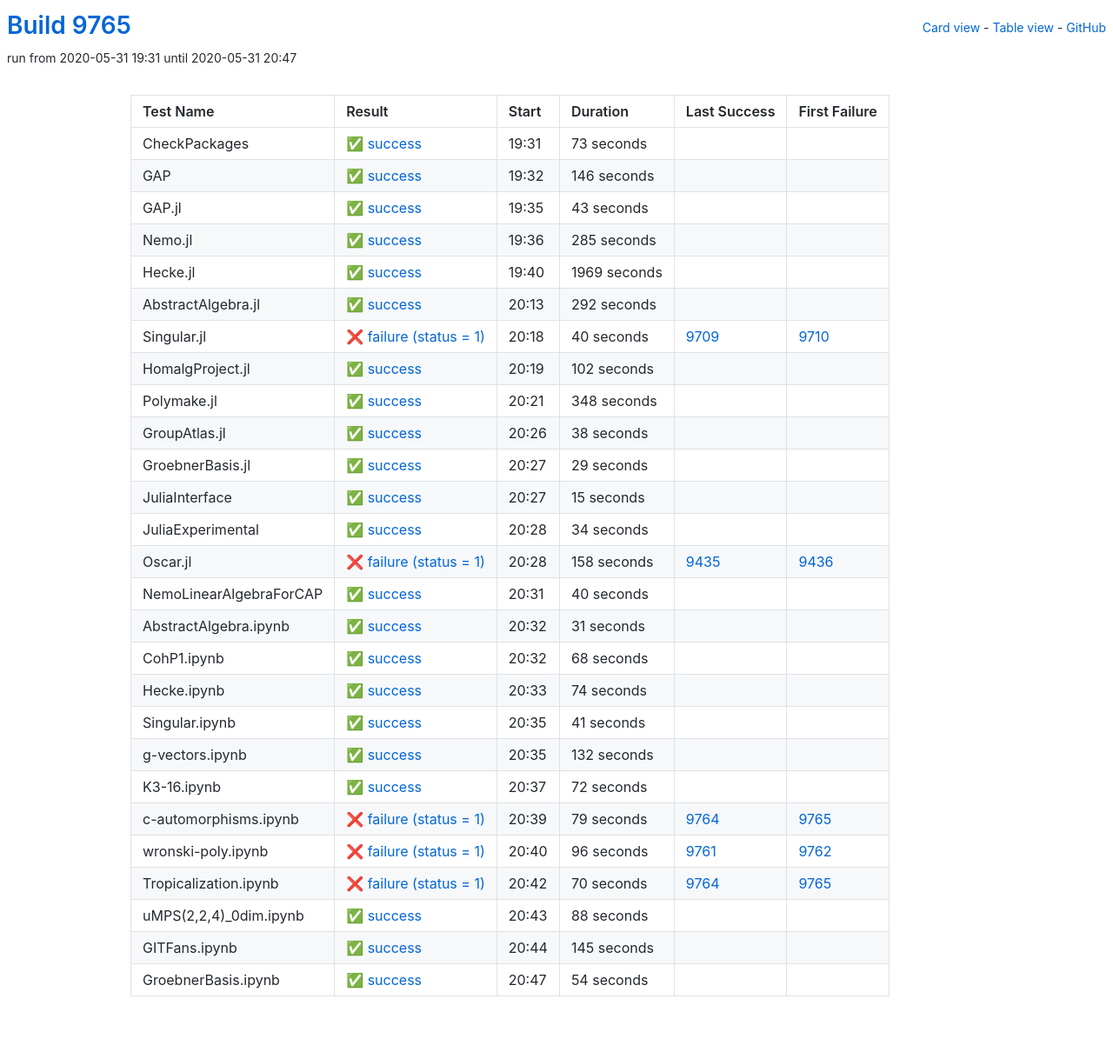
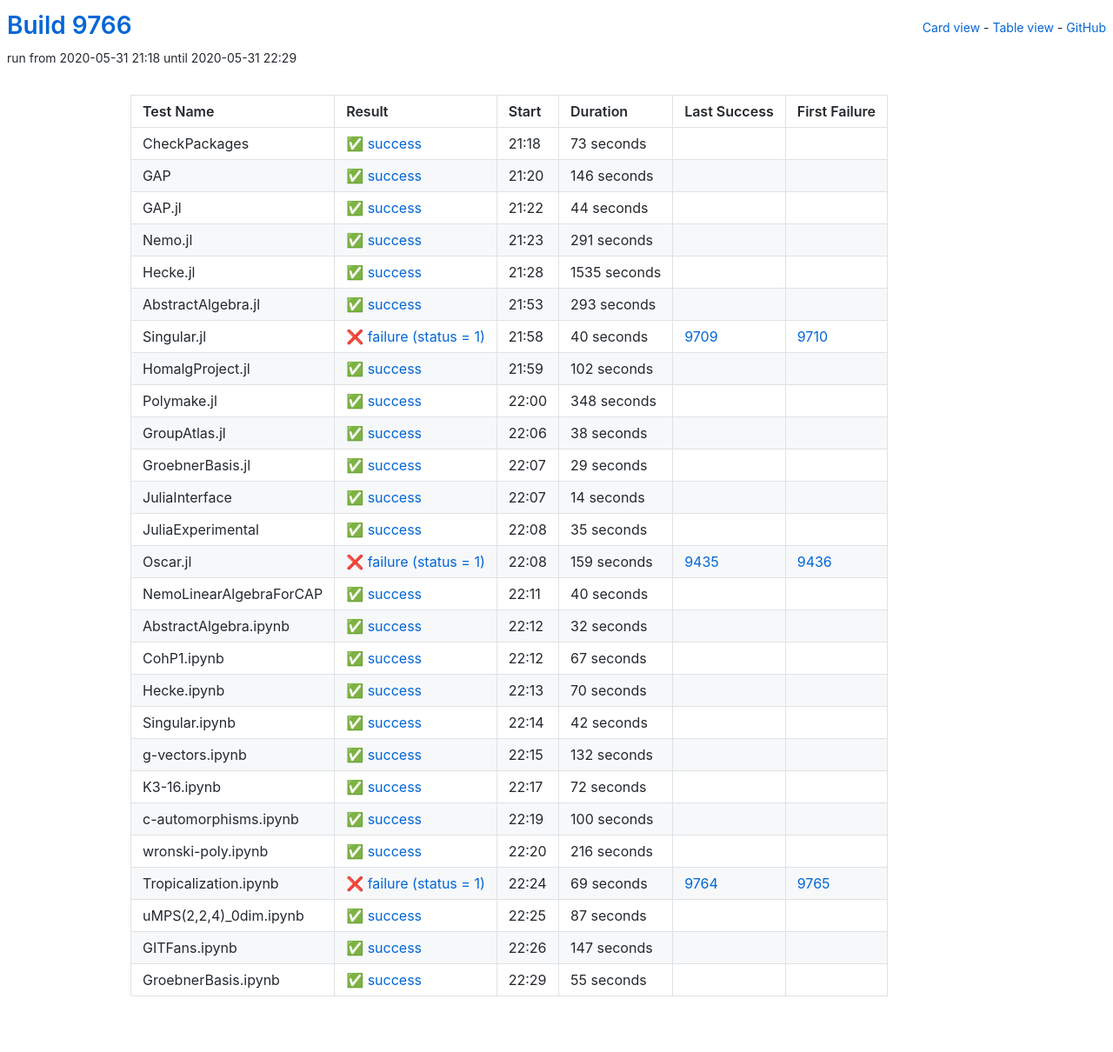
Before and after one commit to oscar-system/oscar-ci-status, a Jekyll site: the page built from table.html, in a window 1280 px wide. Shown: the whole page at 87% size. Built offline with Jekyll 4.4.1, drawn with Linux system fonts in a browser that asks for light colours.

Commit message:
Build 9766

```diff
--- a/_data/ci.yml
+++ b/_data/ci.yml
@@ -1,5 +1,5 @@
-build: 9765
-build_url: https://oscarci.mathematik.uni-kl.de/job/oscar/9765/
+build: 9766
+build_url: https://oscarci.mathematik.uni-kl.de/job/oscar/9766/
 job: oscar
 tests:
 - duration: 73
@@ -9,9 +9,9 @@
   id: checkpackages
   last_success: false
   last_success_url: null
-  log: https://oscarci.mathematik.uni-kl.de/job/oscar/9765/artifact/logs/build-9765/CheckPackages.log
+  log: https://oscarci.mathematik.uni-kl.de/job/oscar/9766/artifact/logs/build-9766/CheckPackages.log
   name: CheckPackages
-  start: 2020-05-31 19:31
+  start: 2020-05-31 21:18
   status: success
   success: true
 - duration: 146
@@ -21,57 +21,57 @@
   id: gap
   last_success: false
   last_success_url: null
-  log: https://oscarci.mathematik.uni-kl.de/job/oscar/9765/artifact/logs/build-9765/GAP.log
+  log: https://oscarci.mathematik.uni-kl.de/job/oscar/9766/artifact/logs/build-9766/GAP.log
   name: GAP
-  start: 2020-05-31 19:32
+  start: 2020-05-31 21:20
   status: success
   success: true
-- duration: 43
+- duration: 44
   exitcode: 0
   first_failure: false
   first_failure_url: null
   id: gap-jl
   last_success: false
   last_success_url: null
-  log: https://oscarci.mathematik.uni-kl.de/job/oscar/9765/artifact/logs/build-9765/GAP.jl.log
+  log: https://oscarci.mathematik.uni-kl.de/job/oscar/9766/artifact/logs/build-9766/GAP.jl.log
   name: GAP.jl
-  start: 2020-05-31 19:35
+  start: 2020-05-31 21:22
   status: success
   success: true
-- duration: 285
+- duration: 291
   exitcode: 0
   first_failure: false
   first_failure_url: null
   id: nemo-jl
   last_success: false
   last_success_url: null
-  log: https://oscarci.mathematik.uni-kl.de/job/oscar/9765/artifact/logs/build-9765/Nemo.jl.log
+  log: https://oscarci.mathematik.uni-kl.de/job/oscar/9766/artifact/logs/build-9766/Nemo.jl.log
   name: Nemo.jl
-  start: 2020-05-31 19:36
+  start: 2020-05-31 21:23
   status: success
   success: true
-- duration: 1969
+- duration: 1535
   exitcode: 0
   first_failure: false
   first_failure_url: null
   id: hecke-jl
   last_success: false
   last_success_url: null
-  log: https://oscarci.mathematik.uni-kl.de/job/oscar/9765/artifact/logs/build-9765/Hecke.jl.log
+  log: https://oscarci.mathematik.uni-kl.de/job/oscar/9766/artifact/logs/build-9766/Hecke.jl.log
   name: Hecke.jl
-  start: 2020-05-31 19:40
+  start: 2020-05-31 21:28
   status: success
   success: true
-- duration: 292
+- duration: 293
   exitcode: 0
   first_failure: false
   first_failure_url: null
   id: abstractalgebra-jl
   last_success: false
   last_success_url: null
-  log: https://oscarci.mathematik.uni-kl.de/job/oscar/9765/artifact/logs/build-9765/AbstractAlgebra.jl.log
+  log: https://oscarci.mathematik.uni-kl.de/job/oscar/9766/artifact/logs/build-9766/AbstractAlgebra.jl.log
   name: AbstractAlgebra.jl
-  start: 2020-05-31 20:13
+  start: 2020-05-31 21:53
   status: success
   success: true
 - duration: 40
@@ -81,9 +81,9 @@
   id: singular-jl
   last_success: 9709
   last_success_url: https://oscarci.mathematik.uni-kl.de/job/oscar/9709/
-  log: https://oscarci.mathematik.uni-kl.de/job/oscar/9765/artifact/logs/build-9765/Singular.jl.log
+  log: https://oscarci.mathematik.uni-kl.de/job/oscar/9766/artifact/logs/build-9766/Singular.jl.log
   name: Singular.jl
-  start: 2020-05-31 20:18
+  start: 2020-05-31 21:58
   status: failure
   success: false
 - duration: 102
@@ -93,9 +93,9 @@
   id: homalgproject-jl
   last_success: false
   last_success_url: null
-  log: https://oscarci.mathematik.uni-kl.de/job/oscar/9765/artifact/logs/build-9765/HomalgProject.jl.log
+  log: https://oscarci.mathematik.uni-kl.de/job/oscar/9766/artifact/logs/build-9766/HomalgProject.jl.log
   name: HomalgProject.jl
-  start: 2020-05-31 20:19
+  start: 2020-05-31 21:59
   status: success
   success: true
 - duration: 348
@@ -105,9 +105,9 @@
   id: polymake-jl
   last_success: false
   last_success_url: null
-  log: https://oscarci.mathematik.uni-kl.de/job/oscar/9765/artifact/logs/build-9765/Polymake.jl.log
+  log: https://oscarci.mathematik.uni-kl.de/job/oscar/9766/artifact/logs/build-9766/Polymake.jl.log
   name: Polymake.jl
-  start: 2020-05-31 20:21
+  start: 2020-05-31 22:00
   status: success
   success: true
 - duration: 38
@@ -117,9 +117,9 @@
   id: groupatlas-jl
   last_success: false
   last_success_url: null
-  log: https://oscarci.mathematik.uni-kl.de/job/oscar/9765/artifact/logs/build-9765/GroupAtlas.jl.log
+  log: https://oscarci.mathematik.uni-kl.de/job/oscar/9766/artifact/logs/build-9766/GroupAtlas.jl.log
   name: GroupAtlas.jl
-  start: 2020-05-31 20:26
+  start: 2020-05-31 22:06
   status: success
   success: true
 - duration: 29
@@ -129,45 +129,45 @@
   id: groebnerbasis-jl
   last_success: false
   last_success_url: null
-  log: https://oscarci.mathematik.uni-kl.de/job/oscar/9765/artifact/logs/build-9765/GroebnerBasis.jl.log
+  log: https://oscarci.mathematik.uni-kl.de/job/oscar/9766/artifact/logs/build-9766/GroebnerBasis.jl.log
   name: GroebnerBasis.jl
-  start: 2020-05-31 20:27
+  start: 2020-05-31 22:07
   status: success
   success: true
-- duration: 15
+- duration: 14
   exitcode: 0
   first_failure: false
   first_failure_url: null
   id: juliainterface
   last_success: false
   last_success_url: null
-  log: https://oscarci.mathematik.uni-kl.de/job/oscar/9765/artifact/logs/build-9765/JuliaInterface.log
+  log: https://oscarci.mathematik.uni-kl.de/job/oscar/9766/artifact/logs/build-9766/JuliaInterface.log
   name: JuliaInterface
-  start: 2020-05-31 20:27
+  start: 2020-05-31 22:07
   status: success
   success: true
-- duration: 34
+- duration: 35
   exitcode: 0
   first_failure: false
   first_failure_url: null
   id: juliaexperimental
   last_success: false
   last_success_url: null
-  log: https://oscarci.mathematik.uni-kl.de/job/oscar/9765/artifact/logs/build-9765/JuliaExperimental.log
+  log: https://oscarci.mathematik.uni-kl.de/job/oscar/9766/artifact/logs/build-9766/JuliaExperimental.log
   name: JuliaExperimental
-  start: 2020-05-31 20:28
+  start: 2020-05-31 22:08
   status: success
   success: true
-- duration: 158
+- duration: 159
   exitcode: 1
   first_failure: 9436
   first_failure_url: https://oscarci.mathematik.uni-kl.de/job/oscar/9436/
   id: oscar-jl
   last_success: 9435
   last_success_url: https://oscarci.mathematik.uni-kl.de/job/oscar/9435/
-  log: https://oscarci.mathematik.uni-kl.de/job/oscar/9765/artifact/logs/build-9765/Oscar.jl.log
+  log: https://oscarci.mathematik.uni-kl.de/job/oscar/9766/artifact/logs/build-9766/Oscar.jl.log
   name: Oscar.jl
-  start: 2020-05-31 20:28
+  start: 2020-05-31 22:08
   status: failure
   success: false
 - duration: 40
@@ -177,57 +177,57 @@
   id: nemolinearalgebraforcap
   last_success: false
   last_success_url: null
-  log: https://oscarci.mathematik.uni-kl.de/job/oscar/9765/artifact/logs/build-9765/NemoLinearAlgebraForCAP.log
+  log: https://oscarci.mathematik.uni-kl.de/job/oscar/9766/artifact/logs/build-9766/NemoLinearAlgebraForCAP.log
   name: NemoLinearAlgebraForCAP
-  start: 2020-05-31 20:31
+  start: 2020-05-31 22:11
   status: success
   success: true
-- duration: 31
+- duration: 32
   exitcode: 0
   first_failure: false
   first_failure_url: null
   id: abstractalgebra-ipynb
   last_success: false
   last_success_url: null
-  log: https://oscarci.mathematik.uni-kl.de/job/oscar/9765/artifact/logs/build-9765/AbstractAlgebra.ipynb.log
+  log: https://oscarci.mathematik.uni-kl.de/job/oscar/9766/artifact/logs/build-9766/AbstractAlgebra.ipynb.log
   name: AbstractAlgebra.ipynb
-  start: 2020-05-31 20:32
+  start: 2020-05-31 22:12
   status: success
   success: true
-- duration: 68
+- duration: 67
   exitcode: 0
   first_failure: false
   first_failure_url: null
   id: cohp1-ipynb
   last_success: false
   last_success_url: null
-  log: https://oscarci.mathematik.uni-kl.de/job/oscar/9765/artifact/logs/build-9765/CohP1.ipynb.log
+  log: https://oscarci.mathematik.uni-kl.de/job/oscar/9766/artifact/logs/build-9766/CohP1.ipynb.log
   name: CohP1.ipynb
-  start: 2020-05-31 20:32
+  start: 2020-05-31 22:12
   status: success
   success: true
-- duration: 74
+- duration: 70
   exitcode: 0
   first_failure: false
   first_failure_url: null
   id: hecke-ipynb
   last_success: false
   last_success_url: null
-  log: https://oscarci.mathematik.uni-kl.de/job/oscar/9765/artifact/logs/build-9765/Hecke.ipynb.log
+  log: https://oscarci.mathematik.uni-kl.de/job/oscar/9766/artifact/logs/build-9766/Hecke.ipynb.log
   name: Hecke.ipynb
-  start: 2020-05-31 20:33
+  start: 2020-05-31 22:13
   status: success
   success: true
-- duration: 41
+- duration: 42
   exitcode: 0
   first_failure: false
   first_failure_url: null
   id: singular-ipynb
   last_success: false
   last_success_url: null
-  log: https://oscarci.mathematik.uni-kl.de/job/oscar/9765/artifact/logs/build-9765/Singular.ipynb.log
+  log: https://oscarci.mathematik.uni-kl.de/job/oscar/9766/artifact/logs/build-9766/Singular.ipynb.log
   name: Singular.ipynb
-  start: 2020-05-31 20:35
+  start: 2020-05-31 22:14
   status: success
   success: true
 - duration: 132
@@ -237,9 +237,9 @@
   id: g-vectors-ipynb
   last_success: false
   last_success_url: null
-  log: https://oscarci.mathematik.uni-kl.de/job/oscar/9765/artifact/logs/build-9765/g-vectors.ipynb.log
+  log: https://oscarci.mathematik.uni-kl.de/job/oscar/9766/artifact/logs/build-9766/g-vectors.ipynb.log
   name: g-vectors.ipynb
-  start: 2020-05-31 20:35
+  start: 2020-05-31 22:15
   status: success
   success: true
 - duration: 72
@@ -249,80 +249,80 @@
   id: k3-16-ipynb
   last_success: false
   last_success_url: null
-  log: https://oscarci.mathematik.uni-kl.de/job/oscar/9765/artifact/logs/build-9765/K3-16.ipynb.log
+  log: https://oscarci.mathematik.uni-kl.de/job/oscar/9766/artifact/logs/build-9766/K3-16.ipynb.log
   name: K3-16.ipynb
-  start: 2020-05-31 20:37
+  start: 2020-05-31 22:17
   status: success
   success: true
-- duration: 79
-  exitcode: 1
-  first_failure: 9765
-  first_failure_url: https://oscarci.mathematik.uni-kl.de/job/oscar/9765/
+- duration: 100
+  exitcode: 0
+  first_failure: false
+  first_failure_url: null
   id: c-automorphisms-ipynb
-  last_success: 9764
-  last_success_url: https://oscarci.mathematik.uni-kl.de/job/oscar/9764/
-  log: https://oscarci.mathematik.uni-kl.de/job/oscar/9765/artifact/logs/build-9765/c-automorphisms.ipynb.log
+  last_success: false
+  last_success_url: null
+  log: https://oscarci.mathematik.uni-kl.de/job/oscar/9766/artifact/logs/build-9766/c-automorphisms.ipynb.log
   name: c-automorphisms.ipynb
-  start: 2020-05-31 20:39
-  status: failure
-  success: false
-- duration: 96
-  exitcode: 1
-  first_failure: 9762
-  first_failure_url: https://oscarci.mathematik.uni-kl.de/job/oscar/9762/
+  start: 2020-05-31 22:19
+  status: success
+  success: true
+- duration: 216
+  exitcode: 0
+  first_failure: false
+  first_failure_url: null
   id: wronski-poly-ipynb
-  last_success: 9761
-  last_success_url: https://oscarci.mathematik.uni-kl.de/job/oscar/9761/
-  log: https://oscarci.mathematik.uni-kl.de/job/oscar/9765/artifact/logs/build-9765/wronski-poly.ipynb.log
+  last_success: false
+  last_success_url: null
+  log: https://oscarci.mathematik.uni-kl.de/job/oscar/9766/artifact/logs/build-9766/wronski-poly.ipynb.log
   name: wronski-poly.ipynb
-  start: 2020-05-31 20:40
-  status: failure
-  success: false
-- duration: 70
+  start: 2020-05-31 22:20
+  status: success
+  success: true
+- duration: 69
   exitcode: 1
   first_failure: 9765
   first_failure_url: https://oscarci.mathematik.uni-kl.de/job/oscar/9765/
   id: tropicalization-ipynb
   last_success: 9764
   last_success_url: https://oscarci.mathematik.uni-kl.de/job/oscar/9764/
-  log: https://oscarci.mathematik.uni-kl.de/job/oscar/9765/artifact/logs/build-9765/Tropicalization.ipynb.log
+  log: https://oscarci.mathematik.uni-kl.de/job/oscar/9766/artifact/logs/build-9766/Tropicalization.ipynb.log
   name: Tropicalization.ipynb
-  start: 2020-05-31 20:42
+  start: 2020-05-31 22:24
   status: failure
   success: false
-- duration: 88
+- duration: 87
   exitcode: 0
   first_failure: false
   first_failure_url: null
   id: umps-2-2-4-0dim-ipynb
   last_success: false
   last_success_url: null
-  log: https://oscarci.mathematik.uni-kl.de/job/oscar/9765/artifact/logs/build-9765/uMPS-2-2-4-_0dim.ipynb.log
+  log: https://oscarci.mathematik.uni-kl.de/job/oscar/9766/artifact/logs/build-9766/uMPS-2-2-4-_0dim.ipynb.log
   name: uMPS(2,2,4)_0dim.ipynb
-  start: 2020-05-31 20:43
+  start: 2020-05-31 22:25
   status: success
   success: true
-- duration: 145
+- duration: 147
   exitcode: 0
   first_failure: false
   first_failure_url: null
   id: gitfans-ipynb
   last_success: false
   last_success_url: null
-  log: https://oscarci.mathematik.uni-kl.de/job/oscar/9765/artifact/logs/build-9765/GITFans.ipynb.log
+  log: https://oscarci.mathematik.uni-kl.de/job/oscar/9766/artifact/logs/build-9766/GITFans.ipynb.log
   name: GITFans.ipynb
-  start: 2020-05-31 20:44
+  start: 2020-05-31 22:26
   status: success
   success: true
-- duration: 54
+- duration: 55
   exitcode: 0
   first_failure: false
   first_failure_url: null
   id: groebnerbasis-ipynb
   last_success: false
   last_success_url: null
-  log: https://oscarci.mathematik.uni-kl.de/job/oscar/9765/artifact/logs/build-9765/GroebnerBasis.ipynb.log
+  log: https://oscarci.mathematik.uni-kl.de/job/oscar/9766/artifact/logs/build-9766/GroebnerBasis.ipynb.log
   name: GroebnerBasis.ipynb
-  start: 2020-05-31 20:47
+  start: 2020-05-31 22:29
   status: success
   success: true
```
Also changed, not shown: README.md.
